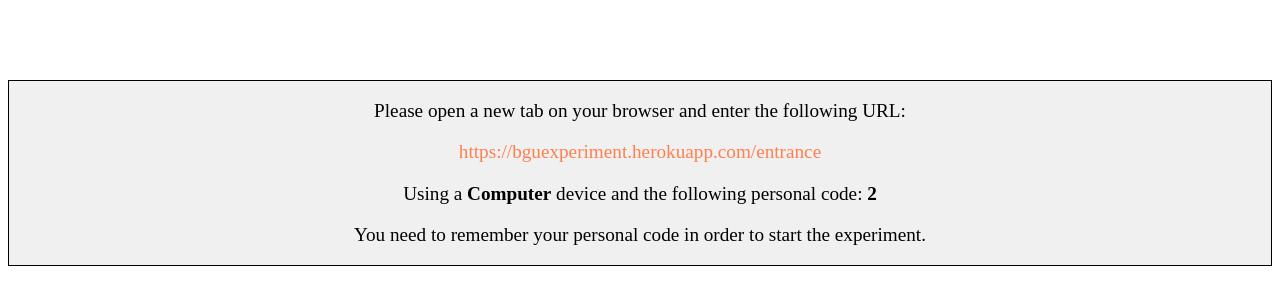
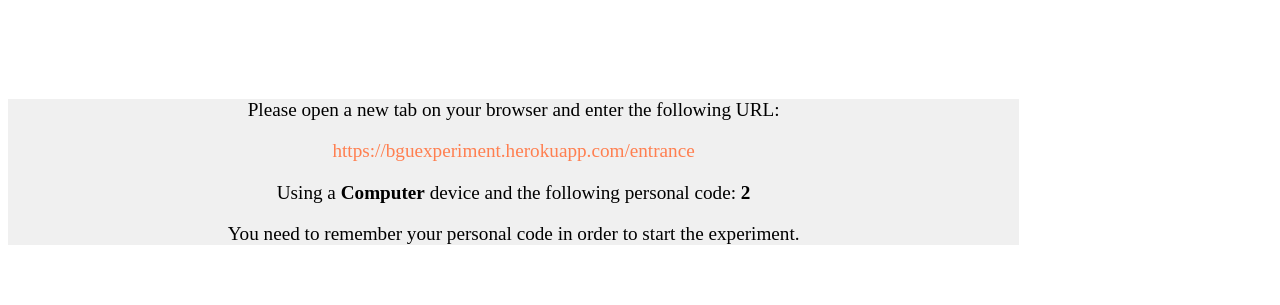
Before and after one commit to leorre/experiment1, a Flask app: page /code in a window 1280 px wide. Shown: the top 305 px of the page. Run offline with Flask 2, Linux system fonts and the light colour scheme; a database or web service that is not in the repository returns one stand-in record (values such as "Sample title"); some libraries are stand-ins or nearby versions; some web fonts are replaced.

Commit message:
first heroku deployment"

```diff
--- a/pages/code/static/code.css
+++ b/pages/code/static/code.css
@@ -1,9 +1,10 @@
 
 div{
-    border: 1px black solid;
-    /*width: fit-content;*/
-    margin: auto;
+    /*border: 1px black solid;
+    /*width: fit-content;
+    margin: auto;*/
     /*padding: 1vh 6vh 2vh 6vh;*/
     font-size: 2.4vh;
     background-color: rgb(240,240,240);
+    width: 80%;
 }
--- a/pages/ranking_1/templates/ranking_1.html
+++ b/pages/ranking_1/templates/ranking_1.html
@@ -28,7 +28,8 @@
 
         <!-- forcing the browser to download a new copy of the JS file (instead of ctrl+F5 which is needed)-->
         <script src="ranking_1.js?t=<?=time()?>" type="text/javascript"></script>
-<!--
+
+
         <script> //instead of ctrl+F5
              $.ajax({
                 url: window.location.href,
@@ -40,7 +41,7 @@
             }).done(function () {
                 window.location.reload(true);
             });
-        </script>-->
+        </script>
     </div>
 
     <br><br><p>Please <b>re-order (drag and drop)</b> the criteria according to <b>your</b> ideal-vacation preferences,<br>
```
